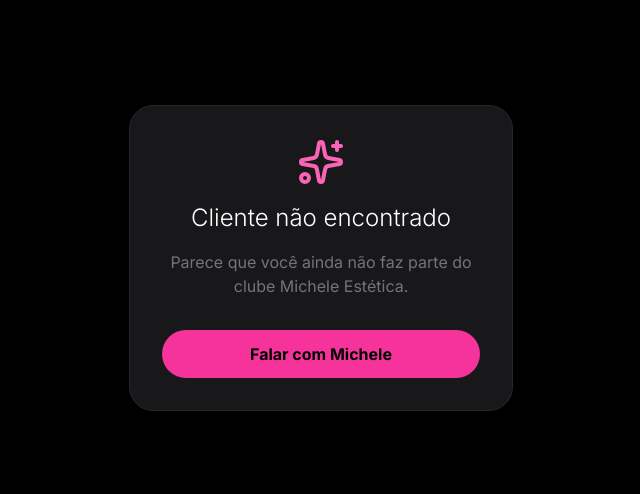
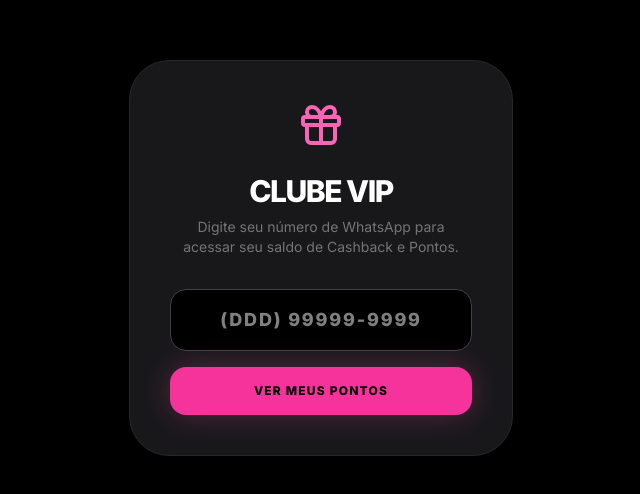
Before and after one commit to pattysalao/atendimentoIAchele, a React (Vite) app: page /fidelidade in a window 1280 px wide. Shown: the part 142-636 px from the top of the page, without its empty margins (319-959 px from the left). Built offline with nearby package versions, Linux system fonts and the light colour scheme; no server answers; the database is empty.

Commit message:
att erros

```diff
--- a/src/components/LoyaltyCard.tsx
+++ b/src/components/LoyaltyCard.tsx
@@ -15,15 +15,30 @@
 export default function LoyaltyCard({ telefone }: { telefone: string }) {
   const [cliente, setCliente] = useState<ClienteFidelidade | null>(null);
   const [loading, setLoading] = useState(true);
+  const [inputTelefone, setInputTelefone] = useState(''); // Estado para o campo de digitação
 
   useEffect(() => {
     async function load() {
+      // Se não tiver telefone na URL, para de carregar e mostra a tela de digitar
+      if (!telefone) {
+        setLoading(false);
+        return;
+      }
+
       const data = await loyaltyService.getClienteByTelefone(telefone);
       setCliente(data);
       setLoading(false);
     }
     load();
   }, [telefone]);
+
+  // FUNÇÃO: Quando a cliente clica em "Ver Meus Pontos"
+  const handleAcessarCartao = () => {
+    if (!inputTelefone) return;
+    // Pega o número digitado, limpa espaços/símbolos e joga na URL
+    const numeroLimpo = inputTelefone.replace(/\D/g, '');
+    window.location.href = `/fidelidade?telefone=${numeroLimpo}`;
+  };
 
   if (loading) return (
     <div className="min-h-screen bg-black flex items-center justify-center">
@@ -32,6 +47,36 @@
         transition={{ repeat: Infinity, duration: 2 }}
         className="w-12 h-12 border-2 border-pink-500 rounded-full"
       />
+    </div>
+  );
+
+  // TELA NOVA: Se entrou sem telefone na URL, mostra o campo para digitar
+  if (!telefone && !cliente) return (
+    <div className="min-h-screen bg-black text-white p-8 flex flex-col items-center justify-center text-center font-sans">
+      <motion.div
+        initial={{ opacity: 0, y: 20 }}
+        animate={{ opacity: 1, y: 0 }}
+        className="bg-zinc-900 p-10 rounded-[2.5rem] border border-zinc-800 max-w-sm shadow-2xl"
+      >
+        <Gift size={48} className="text-pink-400 mx-auto mb-6" />
+        <h2 className="text-3xl font-black mb-2 uppercase tracking-tighter">Clube VIP</h2>
+        <p className="text-white/40 mb-8 text-sm">Digite seu número de WhatsApp para acessar seu saldo de Cashback e Pontos.</p>
+
+        <input
+          type="tel"
+          placeholder="(DDD) 99999-9999"
+          value={inputTelefone}
+          onChange={(e) => setInputTelefone(e.target.value)}
+          className="w-full bg-black border border-zinc-700 rounded-2xl py-4 px-6 mb-4 text-center font-black text-lg tracking-widest focus:outline-none focus:border-pink-500"
+        />
+
+        <button
+          onClick={handleAcessarCartao}
+          className="w-full bg-pink-500 text-black py-4 rounded-2xl font-black uppercase tracking-widest text-xs hover:scale-105 active:scale-95 transition-all shadow-[0_0_30px_rgba(236,72,153,0.3)]"
+        >
+          Ver Meus Pontos
+        </button>
+      </motion.div>
     </div>
   );
 
```
